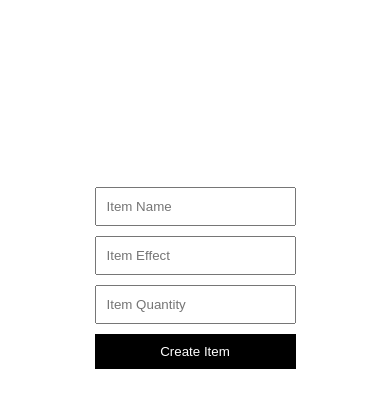
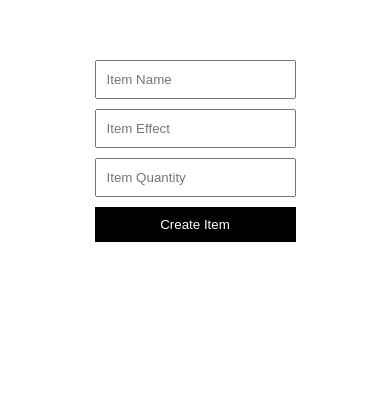
Before and after one commit to inmanjlai/firebase-test, a website: page public/index.html in a window 390 px wide. Shown: the part 154-562 px from the top of the page. Drawn offline with Linux system fonts and the light colour scheme; some packages are replaced by stand-ins of ours; no server answers.

Commit message:
fixing mobile styles

```diff
--- a/public/css/index.css
+++ b/public/css/index.css
@@ -21,6 +21,7 @@ body {
 @media screen and (max-width: 600px) {
     .app {
         flex-direction: column;
+        height: 70vh;
     }
 
     .table-container {
```
